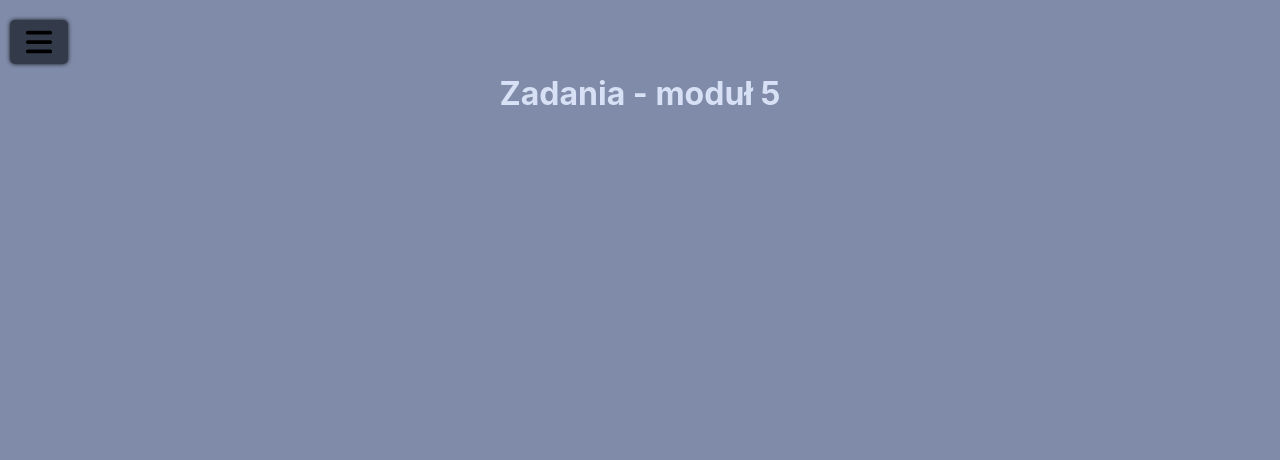
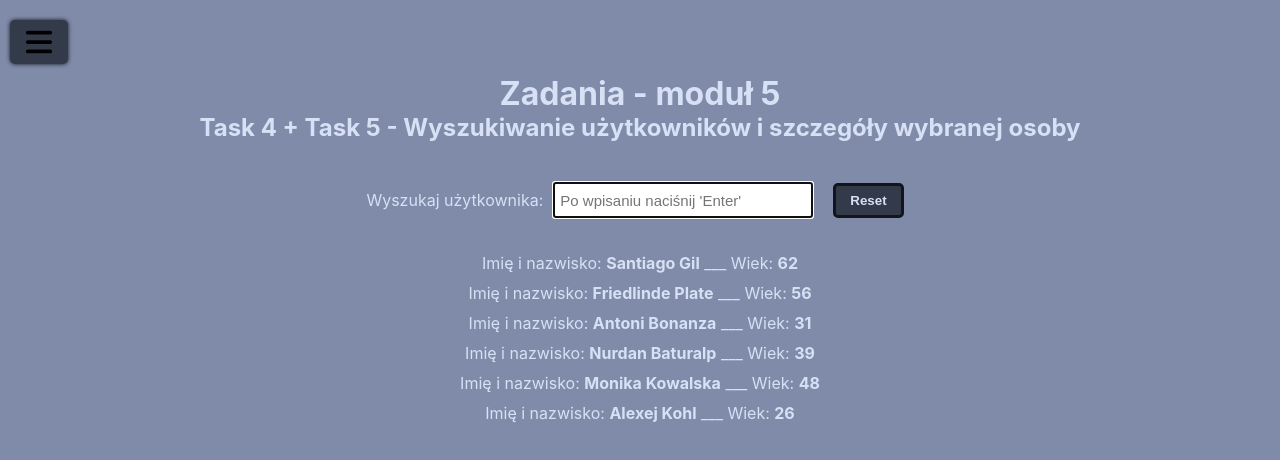
Before and after one commit to MsAgnieszka-SR-study-from-10-05-2022/SR-Mod-5, a React (Create React App) app: page /users in a window 1280 px wide. Shown: the top 460 px of the page. Built offline with nearby package versions, Linux system fonts and the light colour scheme.

Commit message:
Task 5 completed

```diff
--- a/src/App.js
+++ b/src/App.js
@@ -7,6 +7,7 @@ import PageWithDialog from 'pages/PageWithDialog'
 import PageWithSnackbar from 'pages/PageWithSnackbar'
 import PageWithNavMenu from 'pages/PageWithNavMenu'
 import PageWithUsersSearch from 'pages/PageWithUsersSearch'
+import PageWithUserDetails from 'pages/PageWithUserDetails'
 
 import './App.scss'
 import styled from 'styled-components'
@@ -14,6 +15,11 @@ import styled from 'styled-components'
 const NavBarContainer = styled.div``
 
 const App = () => {
+  const [chosenUser, setChosenUser] = React.useState({})
+
+  const selectedUserOnClick = (user) => setChosenUser(user)
+  // console.log(chosenUser)
+
   return (
     <>
       <NavBarContainer>
@@ -21,7 +27,8 @@ const App = () => {
       </NavBarContainer>
       <h1
         style={{ marginTop: '10px' }}
-      >Zadania - moduł 5
+      >
+        Zadania - moduł 5
       </h1>
       <Routes>
         <Route
@@ -55,17 +62,22 @@ const App = () => {
           }
         />
         <Route
-          path={'/task-4'}
+          path={'/users'}
           element={
-            <PageWithUsersSearch />
+            <PageWithUsersSearch
+              selectedUserOnClick={selectedUserOnClick}
+            />
           }
         />
-        {/* <Route
-            path={'/task-5'}
-            element={
-              <... />
+        <Route
+          path={'/user-details'}
+          element={
+            <PageWithUserDetails
+              user={chosenUser}
+              // handleBackToSearch={handleBackToSearch}
+            />
           }
-          /> */}
+        />
       </Routes>
 
     </>
--- /dev/null
+++ b/src/components/NavMenuLink/GoBackNavLink.js
@@ -0,0 +1,35 @@
+import React from 'react'
+import PropTypes from 'prop-types'
+
+import { NavLink } from 'react-router-dom'
+
+import 'components/NavMenuLink/styles.scss'
+
+export const GoBackNavLink = (props) => {
+  const {
+    className,
+    pathTo,
+    navLinkLabel,
+    ...otherProps
+  } = props
+
+  return (
+    <NavLink
+      className={className}
+      to={pathTo}
+
+      style={{ textDecoration: 'none' }}
+      {...otherProps}
+    >
+      {navLinkLabel}
+    </NavLink>
+  )
+}
+
+GoBackNavLink.propTypes = {
+  className: PropTypes.string,
+  pathTo: PropTypes.string.isRequired,
+  navLinkLabel: PropTypes.string.isRequired
+}
+
+export default GoBackNavLink
--- a/src/components/NavMenuLink/index.js
+++ b/src/components/NavMenuLink/index.js
@@ -1,2 +1,3 @@
 export * from './NavMenuLink'
 export { default } from './NavMenuLink'
+export { default as GoBackNavLink } from './GoBackNavLink'
--- a/src/components/NavMenuLink/styles.scss
+++ b/src/components/NavMenuLink/styles.scss
@@ -17,3 +17,14 @@
     background: linear-gradient(180deg, rgba(0,0,0,0) 0%, rgba(0,0,0,0.42180199716605393) 25%, rgba(19,21,26,1) 100%);;
   }
 }
+
+.go-back-link {
+  text-decoration: none;
+  color: $mainBrightColor;
+  transition: transform .3s, font-weight .3s;
+
+  &:hover {
+    transform: scale(1.1);
+    font-weight: bold;
+  }
+}
--- a/src/components/UsersContainer/User.js
+++ b/src/components/UsersContainer/User.js
@@ -1,20 +1,36 @@
 import React from 'react'
 import PropTypes from 'prop-types'
+
+import { NavLink } from 'react-router-dom'
+
+import colors from 'universal-styles/colors'
 
 export const User = (props) => {
   const {
     firstName,
     lastName,
     age,
+    user,
+    selectedUserOnClick,
+    pathTo,
     ...otherProps
   } = props
 
   return (
     <li
       className={'user-item'}
+      onClick={() => { selectedUserOnClick(user) }}
       {...otherProps}
     >
-      Imię i nazwisko: <b>{firstName} {lastName}</b> ___ Wiek: <b>{age}</b>
+      <NavLink
+        to={pathTo}
+        style={{
+          textDecoration: 'none',
+          color: colors.mainBrightColor
+        }}
+      >
+        Imię i nazwisko: <b>{firstName} {lastName}</b> ___ Wiek: <b>{age}</b>
+      </NavLink>
     </li>
   )
 }
@@ -22,7 +38,10 @@ export const User = (props) => {
 User.propTypes = {
   firstName: PropTypes.string.isRequired,
   lastName: PropTypes.string.isRequired,
-  age: PropTypes.number.isRequired
+  age: PropTypes.number.isRequired,
+  user: PropTypes.object.isRequired,
+  selectedUserOnClick: PropTypes.func.isRequired,
+  pathTo: PropTypes.string.isRequired
 }
 
 export default User
--- a/src/components/UsersContainer/UsersContainer.js
+++ b/src/components/UsersContainer/UsersContainer.js
@@ -1,4 +1,5 @@
 import React from 'react'
+import PropTypes from 'prop-types'
 
 import Button from 'components/Button'
 import { UsersList } from 'components/UsersContainer'
@@ -23,7 +24,7 @@ const InfoMessage = styled.p`
   font-weight: bold;
 `
 
-export const UsersContainer = (props) => {
+export const UsersContainer = ({ selectedUserOnClick }) => {
   const [data, setData] = React.useState([])
   const [isLoading, setIsLoading] = React.useState(false)
   const [hasError, setHasError] = React.useState(false)
@@ -40,8 +41,15 @@ export const UsersContainer = (props) => {
       .finally(() => setIsLoading(() => false))
   }
 
+  const handleInputFocus = () => {
+    setTimeout(() => {
+      inputRef.current.focus()
+    }, 1000)
+  }
+
   React.useEffect(() => {
     handleFetchDataFunction()
+    handleInputFocus()
   }, [])
 
   const handleKeyDown = (e) => {
@@ -91,7 +99,10 @@ export const UsersContainer = (props) => {
                     Nie znaleziono szukanego użytkownika
                   </InfoMessage>
                   :
-                  <UsersList data={filteredUsers} />
+                  <UsersList
+                    data={filteredUsers}
+                    selectedUserOnClick={selectedUserOnClick}
+                  />
               }
             </>
       }
@@ -99,4 +110,8 @@ export const UsersContainer = (props) => {
   )
 }
 
+UsersContainer.propTypes = {
+  selectedUserOnClick: PropTypes.func.isRequired
+}
+
 export default UsersContainer
--- a/src/components/UsersContainer/UsersList.js
+++ b/src/components/UsersContainer/UsersList.js
@@ -7,6 +7,7 @@ import 'components/UsersContainer/styles.scss'
 export const UsersList = (props) => {
   const {
     data,
+    selectedUserOnClick,
     ...otherProps
   } = props
 
@@ -26,6 +27,9 @@ export const UsersList = (props) => {
             firstName={firstName}
             lastName={lastName}
             age={ageAsNumber}
+            user={user}
+            selectedUserOnClick={selectedUserOnClick}
+            pathTo={'/user-details'}
           />
         )
       })}
@@ -34,7 +38,8 @@ export const UsersList = (props) => {
 }
 
 UsersList.propTypes = {
-  data: PropTypes.array.isRequired
+  data: PropTypes.array.isRequired,
+  selectedUserOnClick: PropTypes.func.isRequired
 }
 
 export default UsersList
--- /dev/null
+++ b/src/pages/PageWithUserDetails/PageWithUserDetails.js
@@ -0,0 +1,74 @@
+import React from 'react'
+import PropTypes from 'prop-types'
+
+import GoBackNavLink from 'components/NavMenuLink'
+
+import styled from 'styled-components'
+import colors from 'universal-styles/colors'
+
+const UserWrapper = styled.div`
+  display: flex;
+  justify-content: center;
+  align-items: center;
+  margin: 30px 0;
+`
+const ImageWrapper = styled.div`
+  margin: 0 15px
+`
+const DetailsWrapper = styled.div`
+  padding: 0 15px;
+  border-left: 2px solid ${colors.mainBrightColor};
+  text-align: left
+`
+const Detail = styled.span`
+  font-size: 17px;
+  font-weight: bold
+`
+
+export const PageWithUserDetails = ({ user }) => {
+  const {
+    firstName,
+    lastName,
+    age,
+    gender,
+    picture,
+    username,
+    email
+  } = user
+
+  return (
+    <div style={{ listStyle: 'none' }}>
+      <h2>Szczegóły wybranej osoby</h2>
+      <UserWrapper>
+        <ImageWrapper>
+          <img
+            src={picture}
+            alt={'user-icon'}
+            style={{ borderRadius: '50%', boxShadow: `0 0 5px ${colors.mainBrightColor}` }}
+          />
+        </ImageWrapper>
+        <DetailsWrapper>
+          <p>Imię: <Detail>{firstName}</Detail></p>
+          <p>Nazwisko: <Detail>{lastName}</Detail></p>
+          <p>Wiek: <Detail>{age}</Detail></p>
+          <p>Płeć: <Detail>{gender === 'female' ? 'kobieta' : 'mężczyzna'}</Detail></p>
+          <p>Nazwa użytkownika: <Detail>{username}</Detail></p>
+          <p>E-mail: <Detail>{email}</Detail></p>
+        </DetailsWrapper>
+      </UserWrapper>
+      <GoBackNavLink
+        style={{ listStyle: 'none' }}
+        className={'go-back-link'}
+        pathTo={'/users'}
+        navLinkLabel={'🔙 Wróć do wyszukiwania'}
+      >
+      </GoBackNavLink>
+    </div>
+  )
+}
+
+PageWithUserDetails.propTypes = {
+  user: PropTypes.object.isRequired
+}
+
+export default PageWithUserDetails
--- /dev/null
+++ b/src/pages/PageWithUserDetails/index.js
@@ -0,0 +1,2 @@
+export * from './PageWithUserDetails'
+export { default } from './PageWithUserDetails'
--- a/src/pages/PageWithUsersSearch/PageWithUsersSearch.js
+++ b/src/pages/PageWithUsersSearch/PageWithUsersSearch.js
@@ -1,14 +1,19 @@
 import React from 'react'
+import PropTypes from 'prop-types'
 
 import UsersContainer from 'components/UsersContainer'
 
-export const PageWithUsersSearch = (props) => {
+export const PageWithUsersSearch = ({ selectedUserOnClick }) => {
   return (
     <>
-      <h2>Task 4 - Wyszukiwanie użytkowników</h2>
-      <UsersContainer />
+      <h2 style={{ margin: '0 20px' }}>Task 4 + Task 5 - Wyszukiwanie użytkowników i szczegóły wybranej osoby</h2>
+      <UsersContainer selectedUserOnClick={selectedUserOnClick} />
     </>
   )
 }
 
+PageWithUsersSearch.propTypes = {
+  selectedUserOnClick: PropTypes.func.isRequired
+}
+
 export default PageWithUsersSearch
```
